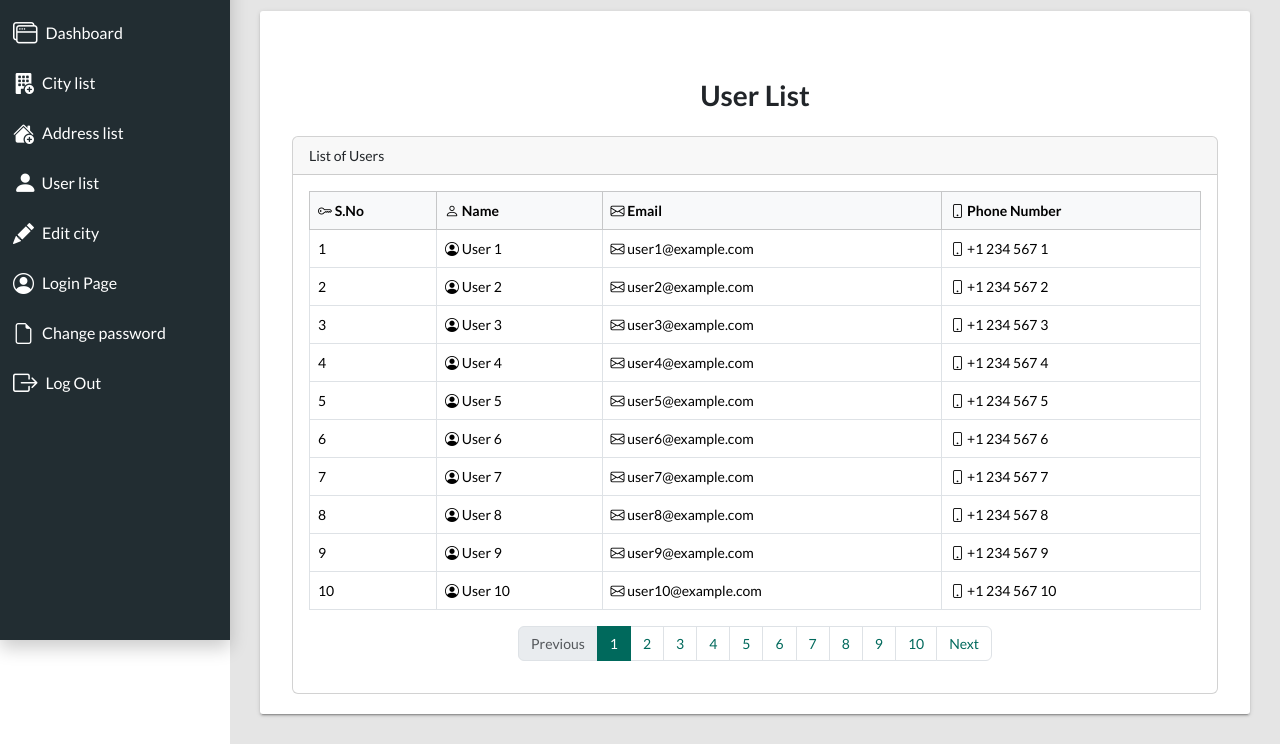
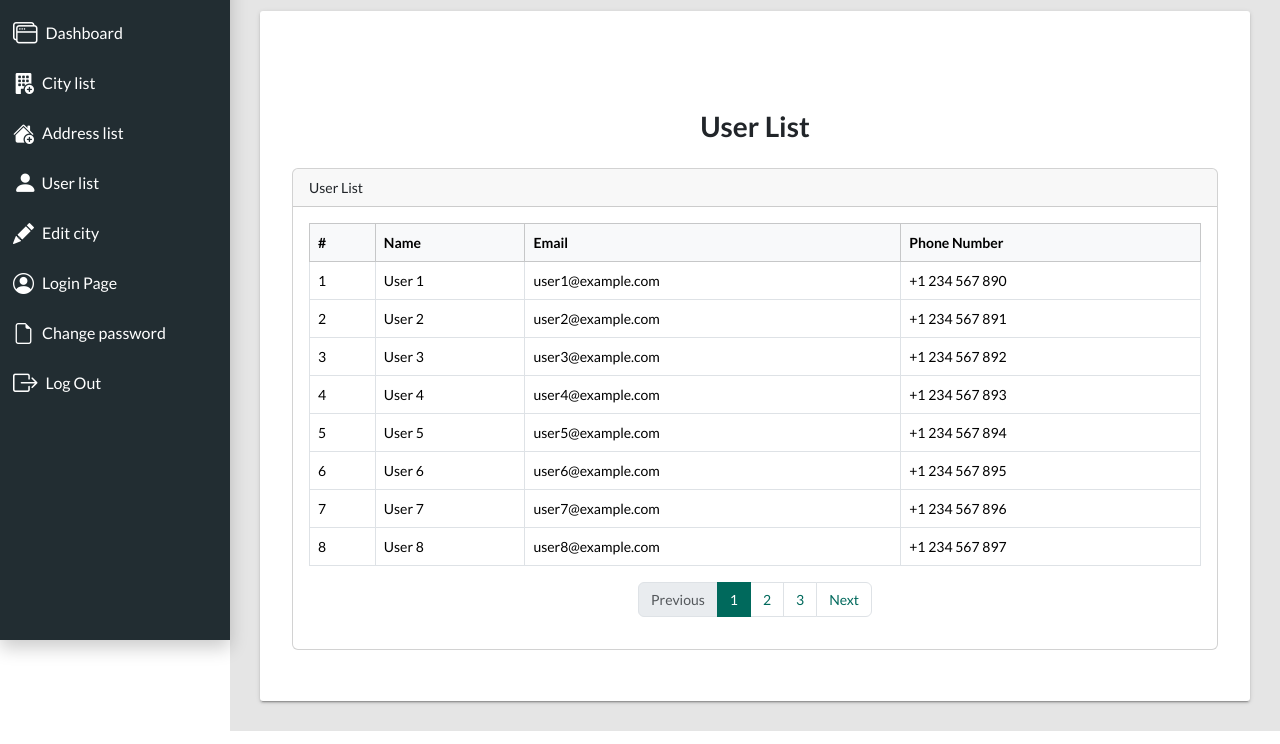
Before and after one commit to CoDWiThJerry/radu-sir-new-admin-panel, a plain HTML site: page page-error.html in a window 1280 px wide. Shown: the part 160-904 px from the top of the page. Drawn offline with nearby package versions, Linux system fonts and the light colour scheme.

Commit message:
first commit

```diff
--- a/page-error.html
+++ b/page-error.html
@@ -24,7 +24,7 @@
   </head>
   <body class="app sidebar-mini">
     <!-- Navbar-->
-    <header class="app-header"><a class="app-header__logo" href="index.html"><img src="../panel/images/ld-logo-fZfVisnz.png" style="width: 50px;border-radius: 50%;padding-bottom: 5px;"></a>
+    <header class="app-header"><a class="app-header__logo" href="index.html"><img src="../panel/ld-logo-fZfVisnz.png" style="width: 50px;border-radius: 50%;padding-bottom: 5px;"></a>
       <!-- Sidebar toggle button--><a class="app-sidebar__toggle" href="#" data-toggle="sidebar" aria-label="Hide Sidebar"></a>
       <!-- Navbar Right Menu-->
       <ul class="app-nav">
@@ -34,7 +34,7 @@
         <li class="dropdown"><a class="app-nav__item" href="#" data-bs-toggle="dropdown" aria-label="Open Profile Menu"><i class="bi bi-person fs-4"></i></a>
           <ul class="dropdown-menu settings-menu dropdown-menu-right">
 
-            <li><a class="dropdown-item" href="page-login.html"><i class="bi bi-box-arrow-right me-2 fs-5"></i> Logout</a></li>
+            <li><a class="dropdown-item" href="page-user.html"><i class="bi bi-box-arrow-right me-2 fs-5"></i> Logout</a></li>
           </ul>
         </li>
       </ul>
@@ -42,7 +42,7 @@
     <!-- Sidebar menu-->
     <div class="app-sidebar__overlay" data-toggle="sidebar"></div>
     <aside class="app-sidebar">
-      <div class="app-sidebar__user"><img class="app-sidebar__user-avatar" src="../panel/images/ld-logo-fZfVisnz.png" alt="User Image">
+      <div class="app-sidebar__user"><img class="app-sidebar__user-avatar" src="../panel/ld-logo-fZfVisnz.png" alt="User Image">
         <div>
           <p class="app-sidebar__user-name">Radu </p>
           <p class="app-sidebar__user-designation">Admin panel</p>
@@ -70,34 +70,35 @@
       </div>
       <div class="page-error tile">
         <div class="container mt-5">
-          <h2 class="text-center mb-4">User List</h2>
+          <h2 class="text-center mb-4"> User List</h2>
 
           <div class="card">
-            <div class="card-header">List of Users</div>
-            <div class="card-body">
+            <div class="card-header">User List</div>
+            <div class="card-body table-container">
               <!-- User List Table -->
-              <table class="table table-bordered" id="userTable">
+              <table class="table table-bordered table-hover table-responsive">
                 <thead class="table-light">
                   <tr>
-                    <th><i class="bi bi-key"></i> S.No</th>
-                    <th><i class="bi bi-person"></i> Name</th>
-                    <th><i class="bi bi-envelope"></i> Email</th>
-                    <th><i class="bi bi-phone"></i> Phone Number</th>
+                    <th>#</th>
+                    <th>Name</th>
+                    <th>Email</th>
+                    <th>Phone Number</th>
                   </tr>
                 </thead>
                 <tbody id="userTableBody">
-                  <!-- Data will be populated by JavaScript -->
+                  <!-- User data will be populated by JavaScript -->
                 </tbody>
               </table>
 
               <!-- Pagination -->
               <nav>
                 <ul class="pagination justify-content-center" id="pagination">
-                  <!-- Pagination items will be generated dynamically -->
+                  <!-- Pagination buttons will be generated dynamically -->
                 </ul>
               </nav>
             </div>
           </div>
+        </div>
         </div>
       </div>
     </main>
@@ -120,41 +121,41 @@
 
 
 
-          // Generate 100 users (for example)
-    const users = Array.from({ length: 100 }, (_, i) => ({
+    // User data: Array of 20 users
+    const users = Array.from({ length: 20 }, (_, i) => ({
       id: i + 1,
       name: `User ${i + 1}`,
       email: `user${i + 1}@example.com`,
-      phone: `+1 234 567 ${i + 1}`
+      phone: `+1 234 567 89${i}`
     }));
 
-    const rowsPerPage = 10; // Number of rows per page
-    let currentPage = 1;
+    const rowsPerPage = 8; // Number of rows per page
+    let currentPage = 1; // Start on the first page
 
-    // Function to render the table
+    // Render the table for the current page
     function renderTable(page) {
       const start = (page - 1) * rowsPerPage;
       const end = start + rowsPerPage;
       const tableBody = document.getElementById('userTableBody');
 
-      // Clear existing rows
+      // Clear existing table rows
       tableBody.innerHTML = '';
 
       // Add rows for the current page
-      users.slice(start, end).forEach((user) => {
+      users.slice(start, end).forEach(user => {
         const row = `
           <tr>
             <td>${user.id}</td>
-            <td><i class="bi bi-person-circle"></i> ${user.name}</td>
-            <td><i class="bi bi-envelope"></i> ${user.email}</td>
-            <td><i class="bi bi-phone"></i> ${user.phone}</td>
+            <td>${user.name}</td>
+            <td>${user.email}</td>
+            <td>${user.phone}</td>
           </tr>
         `;
         tableBody.insertAdjacentHTML('beforeend', row);
       });
     }
 
-    // Function to render pagination
+    // Render pagination buttons
     function renderPagination() {
       const totalPages = Math.ceil(users.length / rowsPerPage);
       const pagination = document.getElementById('pagination');
@@ -189,10 +190,10 @@
       );
     }
 
-    // Change page
+    // Change the current page and re-render the table and pagination
     function changePage(page) {
       const totalPages = Math.ceil(users.length / rowsPerPage);
-      if (page < 1 || page > totalPages) return;
+      if (page < 1 || page > totalPages) return; // Prevent invalid page numbers
       currentPage = page;
       renderTable(currentPage);
       renderPagination();
```
Also changed, not shown: blank-page.html (+3 -3 lines), dashboard.html (+3 -3 lines), page-lockscreen.html (+3 -3 lines), table-basic.html (+11 -11 lines), table-data-table.html (+3 -3 lines), css/main.css, ld-logo-fZfVisnz.png (renamed from images/ld-logo-fZfVisnz.png).
